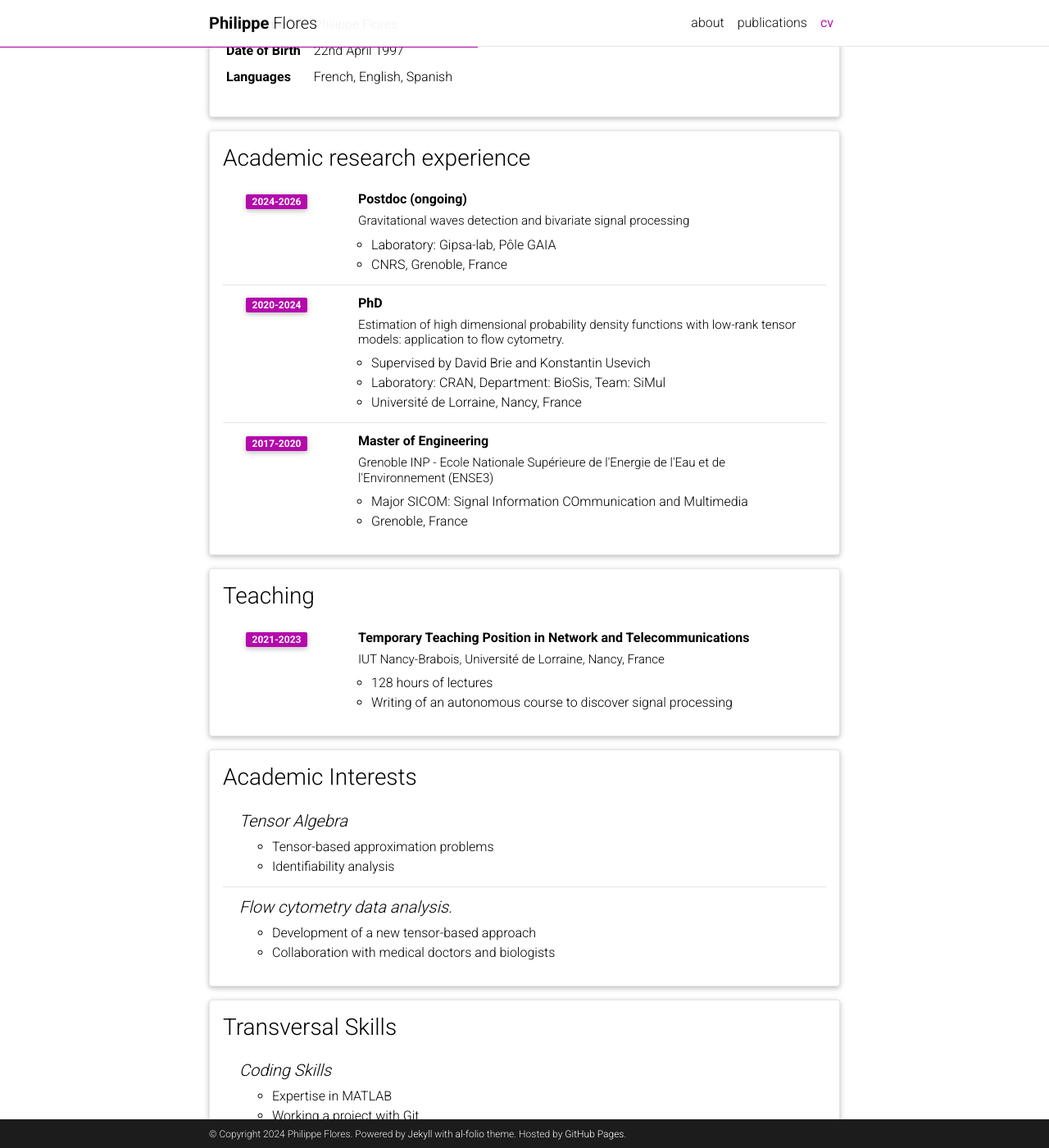
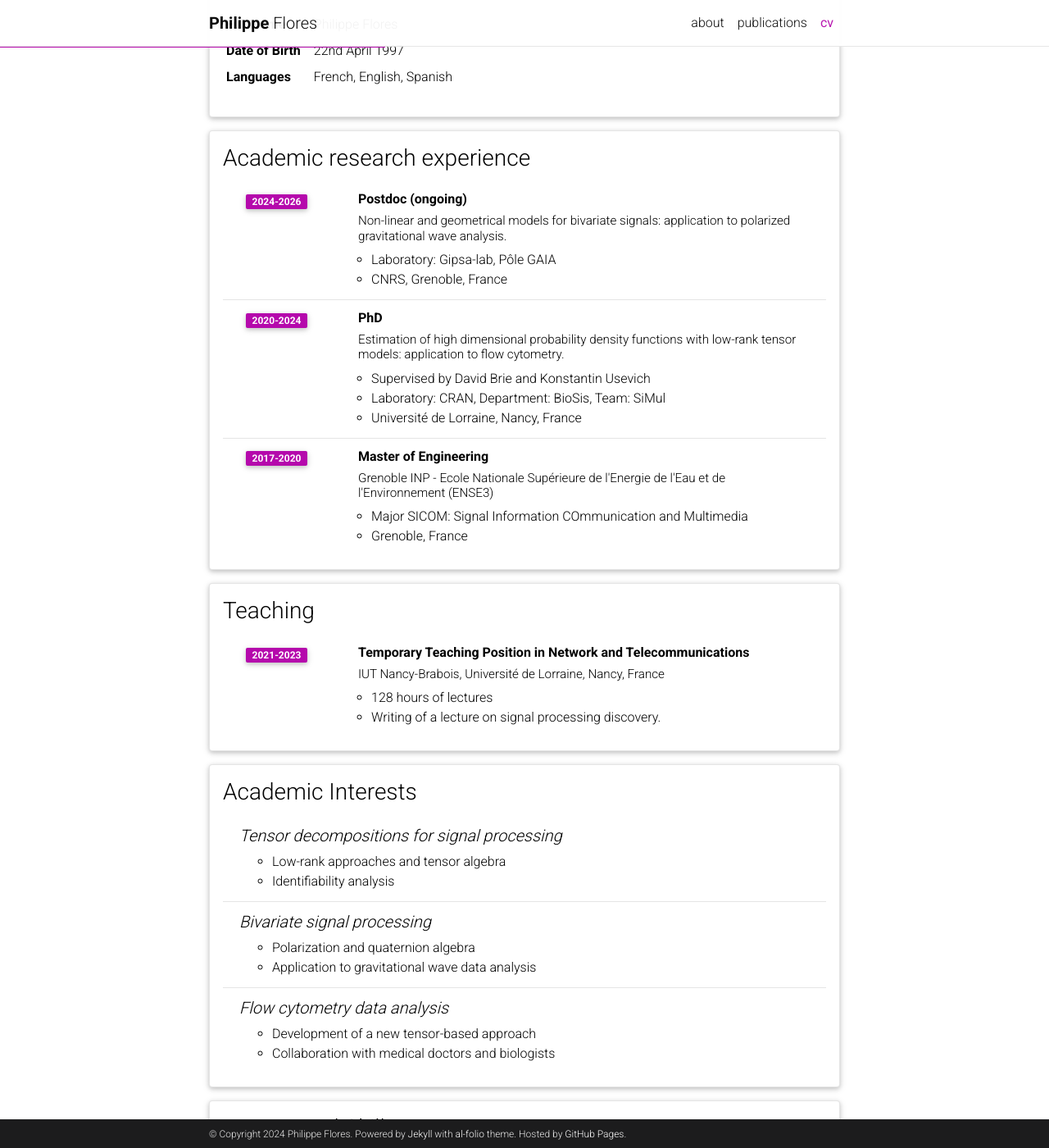
Before and after one commit to philippeflores/philippeflores.github.io, a Jekyll site: the page built from _pages/cv.md, in a window 1280 px wide and 1400 px high, scrolled down 234 px. Shown: the whole window at 82% size. Built offline with Jekyll 4.4.1, drawn with Linux system fonts in a browser that asks for light colours; comment, search, counter and statistics services are not loaded; a style sheet for code colours, icons or effects is not loaded; some of the changed text lies outside the part shown.

Commit message:
change in the cv

```diff
--- a/_data/cv.yml
+++ b/_data/cv.yml
@@ -12,7 +12,7 @@
   type: time_table
   contents:
     - title: Postdoc (ongoing)
-      institution: "Gravitational waves detection and bivariate signal processing"
+      institution: "Non-linear and geometrical models for bivariate signals: application to polarized gravitational wave analysis."
       year: 2024-2026
       description:
         - "Laboratory: Gipsa-lab, Pôle GAIA"
@@ -39,16 +39,20 @@
       year: 2021-2023
       description:
         - 128 hours of lectures
-        - Writing of an autonomous course to discover signal processing
+        - Writing of a lecture on signal processing discovery.
 
 - title: Academic Interests
   type: nested_list
   contents:
-    - title: Tensor Algebra
+    - title: Tensor decompositions for signal processing
       items:
-        - Tensor-based approximation problems
+        - Low-rank approaches and tensor algebra
         - Identifiability analysis
-    - title: Flow cytometry data analysis.
+    - title: Bivariate signal processing
+      items:
+        - Polarization and quaternion algebra
+        - Application to gravitational wave data analysis
+    - title: Flow cytometry data analysis
       items:
         - Development of a new tensor-based approach
         - Collaboration with medical doctors and biologists
@@ -58,9 +62,9 @@
   contents:
     - title: Coding Skills
       items:
-        - Expertise in MATLAB
+        - Expertise in MATLAB and Python
         - Working a project with Git
-        - Scientific Writing with Tex
+        - Scientific writing with Tex
 
 - title: Other Interests
   type: list
```
